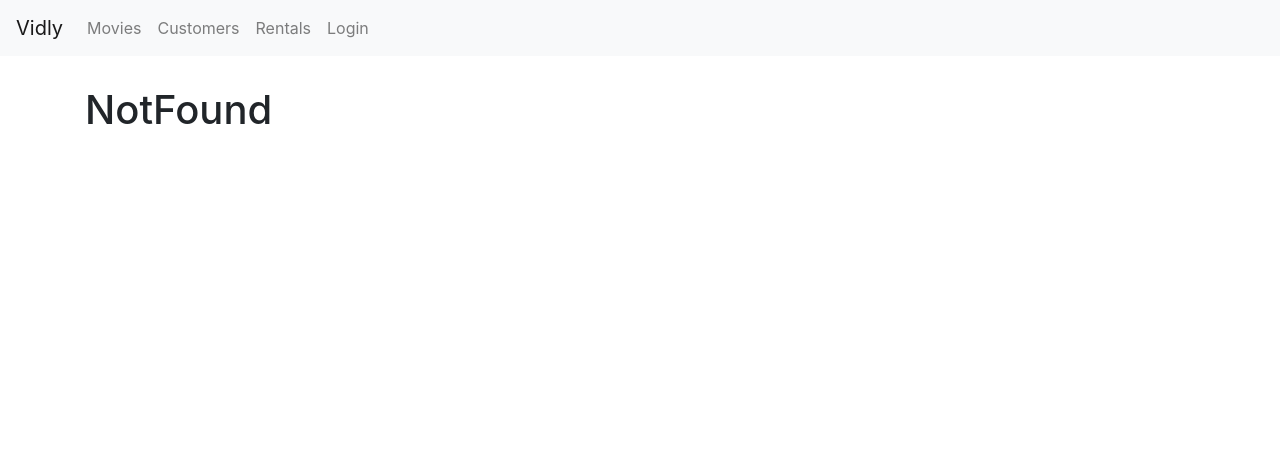
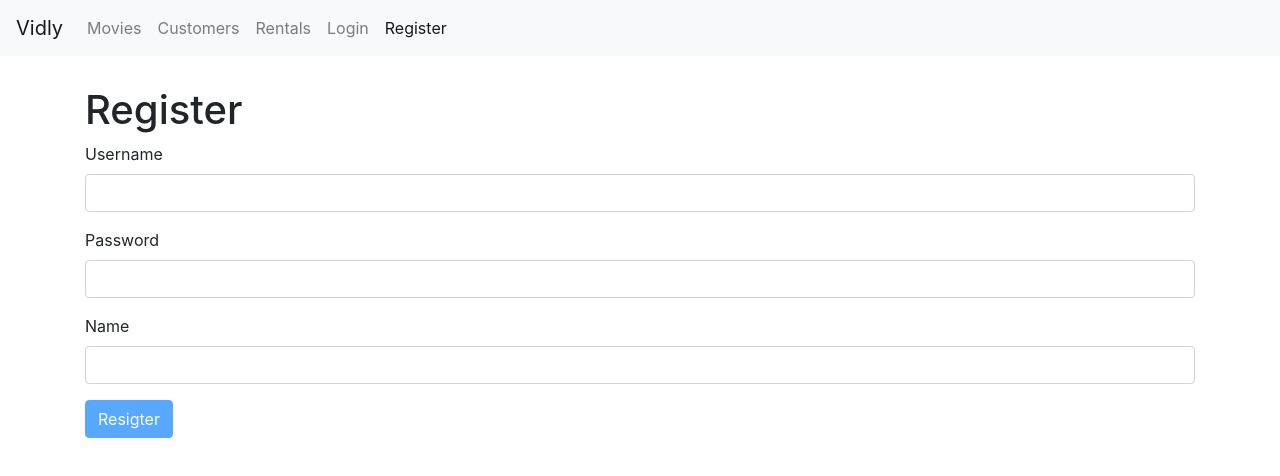
Before and after one commit to traxanhkho/reactjs-movie, a React (Create React App) app in the folder movie-app/: page /register in a window 1280 px wide. Before the commit this address led to /not-found. Shown: the top 476 px of the page. Built offline with nearby package versions, Linux system fonts and the light colour scheme.

Commit message:
building Register Form

```diff
--- a/movie-app/src/App.js
+++ b/movie-app/src/App.js
@@ -7,6 +7,7 @@
 import NotFound from "./components/notFound";
 import NavBar from "./components/navBar";
 import LoginForm from "./components/loginFrom";
+import Register from "./components/register";
 
 class App extends Component {
   render() {
@@ -15,6 +16,7 @@
         <NavBar />
         <main className="container">
           <Switch>
+            <Route path="/register" component={Register}/>
             <Route path="/login" component={LoginForm} />
             <Route path="/movies/:id" render={ props => <MoviesForm {...props}/>} />
             <Route path="/movies" component={Movies} />
--- a/movie-app/src/components/navBar.jsx
+++ b/movie-app/src/components/navBar.jsx
@@ -41,6 +41,11 @@
               Login
             </NavLink>
           </li>
+          <li className="nav-item">
+            <NavLink className="nav-link" to="/register">
+              Register
+            </NavLink>
+          </li>
         </ul>
       </div>
     </nav>
--- /dev/null
+++ b/movie-app/src/components/register.jsx
@@ -0,0 +1,41 @@
+import React, { Component } from "react";
+import Joi from "joi-browser";
+import Form from "./common/form";
+
+class Register extends Form {
+  state = {
+    data: {
+      username: "",
+      password: "",
+      name: "",
+    },
+    errors: {},
+  };
+
+  schema = {
+    username: Joi.string().required().email().label("Username"),
+    password: Joi.string().required().label("Password"),
+    name: Joi.string().required().label("Name"),
+  };
+
+  doSubmit = () =>{
+      //Call the server .
+      console.log("Submitted.") ;
+  }
+
+  render() {
+    return (
+        <div>
+            <h1>Register</h1>
+            <form onSubmit={this.handleSubmit}>
+                {this.renderInput("username","Username")}
+                {this.renderInput("password","Password","password")}
+                {this.renderInput("name","Name")}
+                {this.renderButton("Resigter")}
+            </form>
+        </div>
+    );
+  }
+}
+
+export default Register;
```
